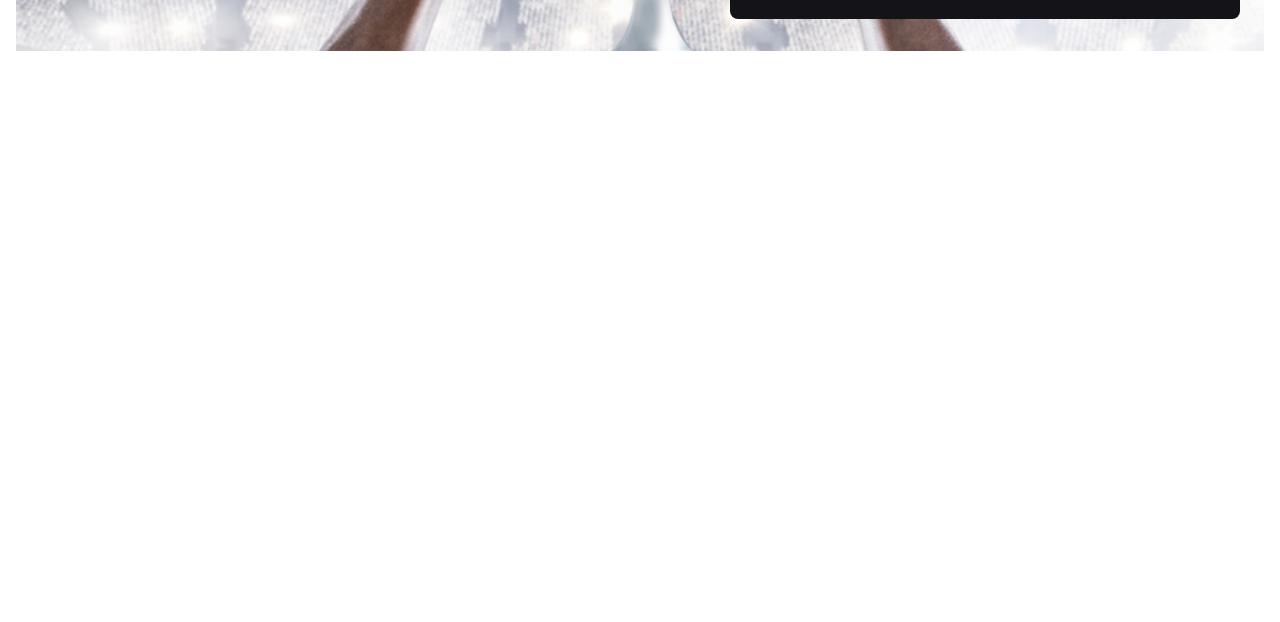
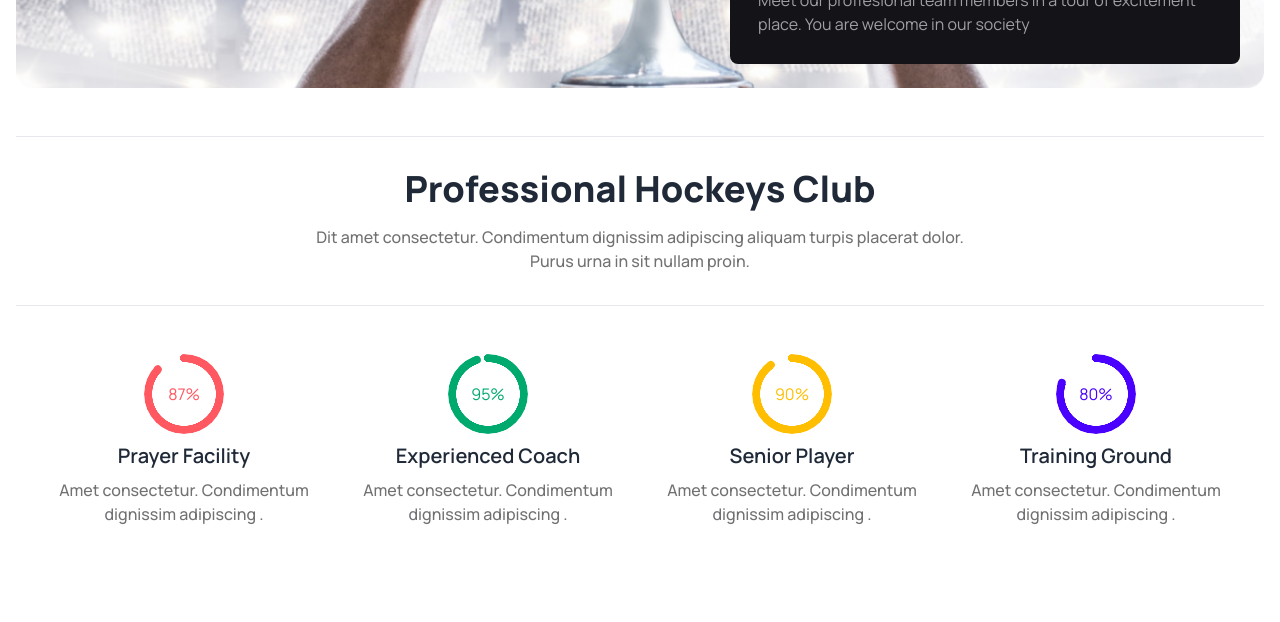
Before and after one commit to sajjad516/Hockey-Club, a plain HTML site: page index.html in a window 1280 px wide. Shown: the part 623-1245 px from the top of the page. Before the commit the page ends 800 px from the top, so only its background shows below. Drawn offline with nearby package versions, Linux system fonts and the light colour scheme.

Commit message:
professional progrss section added

```diff
--- a/index.html
+++ b/index.html
@@ -84,24 +84,54 @@
         </nav>
         <!-- banner section -->
         <div class="">
-            <div class="carousel sm:flex-col sm:gap-4 lg:relative sm:px-4 lg:h-[550px] sm:my-6 lg:my-12 w-full">
+            <div class="carousel sm:flex-col sm:gap-4 lg:relative sm:px-4  sm:my-6 lg:my-12 w-full">
                 <div id="slide1" class="carousel-item relative w-full">
-                    <img src="Images/1.png" class="w-full" />
+                    <img src="Images/1.png" class="w-full h-full" />
                     <div class="absolute flex justify-between transform -translate-y-1/2 left-5 right-5 top-1/2">
                         <a href="#slide4" class="btn btn-circle">❮</a>
                         <a href="#slide2" class="btn btn-circle">❯</a>
                     </div>
                 </div>
-                <div class="sm:inline-block lg:absolute lg:w-[510px] space-y-1 bg-primary_color lg:right-0 lg:bottom-0 lg:mr-10 lg:mb-8 rounded-lg p-7">
+                <div class="sm:inline-block lg:absolute lg:w-[510px] space-y-1 bg-primary_color lg:right-0 lg:bottom-0 lg:mr-10 lg:mb-6 rounded-lg p-7">
                     <h4 class="text-2xl text-white font-extrabold">Meet all the heroes from the field</h4>
-                    <p class="text-[#ffffff99]">Dit amet consectetur. Condimentum dignissim adipiscing aliquam turpis placerat dolor. Purus urna in sit nullam proin.</p>
+                    <p class="text-[#ffffff99]">Meet our proffesional team members in a tour of excitement place. You are welcome in our society</p>
                 </div>
             </div>
         </div>
     </header>
 
-    <main>
+    <main class="container mx-auto px-4">
+        <!-- professional section -->
+        <hr>
+        <div class="py-8 text-center space-y-4">
+            <h2 class="font-extrabold text-4xl">Professional Hockeys Club</h2>
+            <p class="px-72 font-medium text-[#13131899]">Dit amet consectetur. Condimentum dignissim adipiscing aliquam turpis placerat dolor. Purus urna in sit nullam proin.</p>
+        </div>
+        <hr>
+        <div class="px-8 pb-24 pt-12 flex gap-8">
+            <div class="text-center space-y-2">
+                <div class="radial-progress text-error" style="--value:87;" role="progressbar">87%</div>
+                <h3 class="text-xl font-semibold text-primary-color">Prayer Facility</h3>
+                <p class="font-medium text-[#13131899]">Amet consectetur. Condimentum dignissim adipiscing .</p>
+            </div>
+            <div class="text-center space-y-2">
+                <div class="radial-progress text-success" style="--value:95;" role="progressbar">95%</div>
+                <h3 class="text-xl font-semibold text-primary-color">Experienced Coach</h3>
+                <p class="font-medium text-[#13131899]">Amet consectetur. Condimentum dignissim adipiscing .</p>
+            </div>
+            <div class="text-center space-y-2">
+                <div class="radial-progress text-warning" style="--value:90;" role="progressbar">90%</div>
+                <h3 class="text-xl font-semibold text-primary-color">Senior Player</h3>
+                <p class="font-medium text-[#13131899]">Amet consectetur. Condimentum dignissim adipiscing .</p>
+            </div>
+            <div class="text-center space-y-2">
+                <div class="radial-progress text-primary" style="--value:80;" role="progressbar">80%</div>
+                <h3 class="text-xl font-semibold text-primary-color">Training Ground</h3>
+                <p class="font-medium text-[#13131899]">Amet consectetur. Condimentum dignissim adipiscing .</p>
+            </div>
+        </div>
 
+        <!-- program section -->
     </main>
 
     <footer>
```
